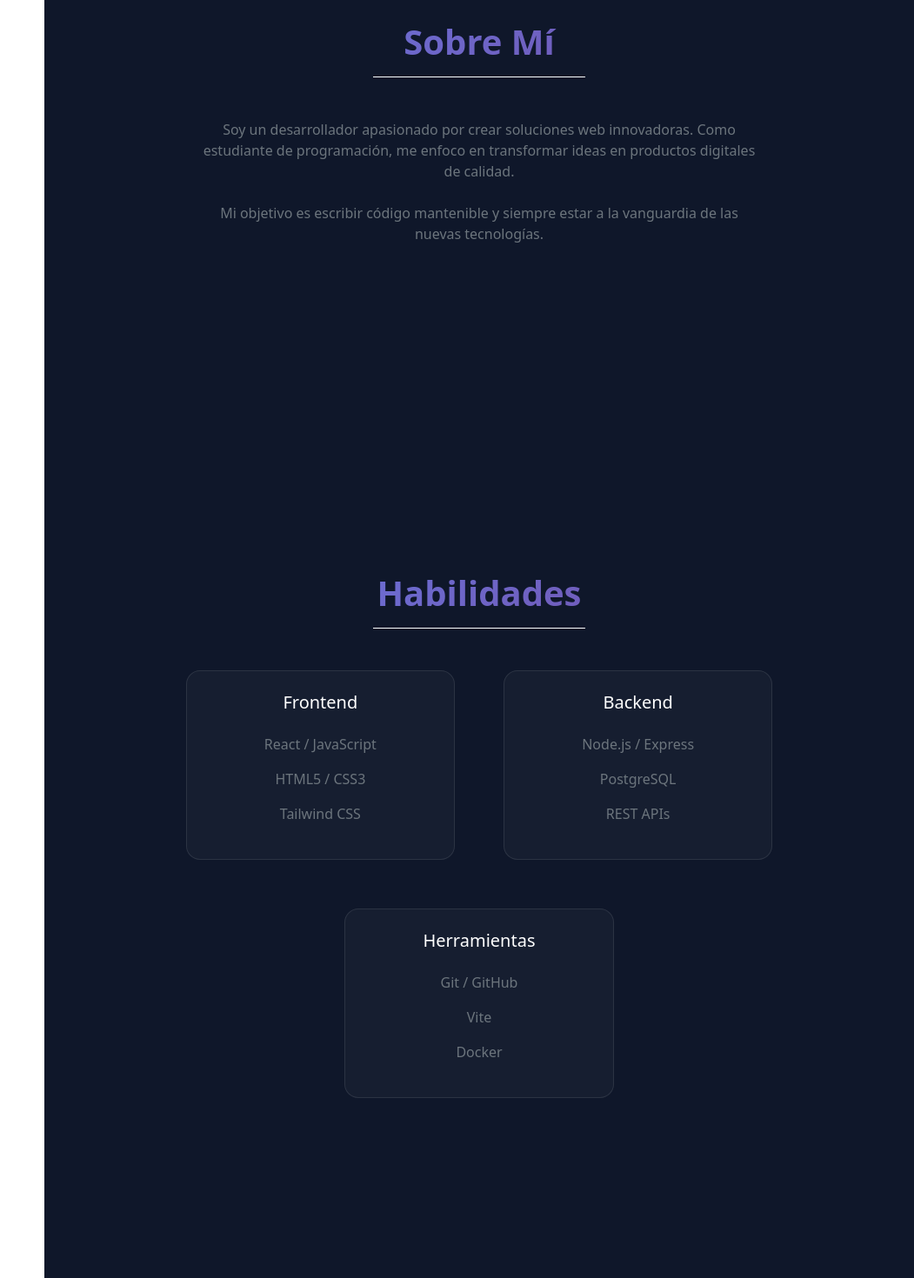
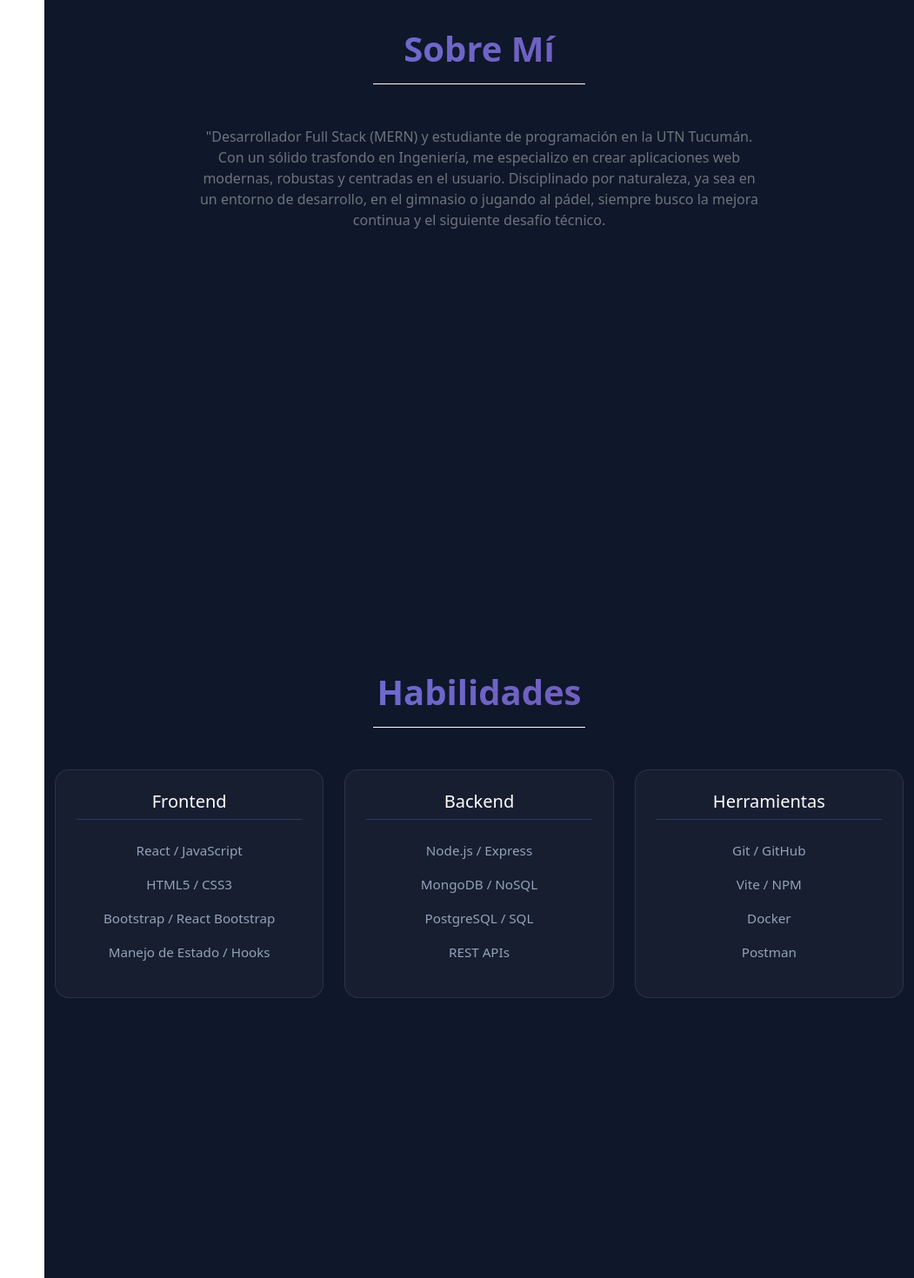
Before and after one commit to tomasgomez18/MyPorffolio, a React (Vite) app: page / in a window 1280 px wide. Shown: the part 1040-2510 px from the top of the page at 87% size, without its empty margins (229-1280 px from the left). Built offline with nearby package versions, Linux system fonts and the light colour scheme.

Commit message:
fix: Corrige detalle de la informacion personal, ajusta algunos estilos en las card de habilidades y baja el tamaño del contenido

```diff
--- a/src/components/home/Home.css
+++ b/src/components/home/Home.css
@@ -33,6 +33,7 @@ section {
   text-align: center;
   background: linear-gradient(135deg, #667eea 0%, #764ba2 100%);
   -webkit-background-clip: text;
+  background-clip: text;
   -webkit-text-fill-color: transparent;
 }
 
@@ -69,12 +70,6 @@ section {
 }
 
 /* Skills Grid */
-.skills-grid {
-  display: grid;
-  grid-template-columns: repeat(auto-fit, minmax(250px, 1fr));
-  gap: 2rem;
-}
-
 .skill-card {
   background: #1e293b;
   padding: 2rem;
@@ -83,12 +78,6 @@ section {
 }
 
 /* Proyectos */
-.projects-grid {
-  display: grid;
-  grid-template-columns: repeat(auto-fit, minmax(300px, 1fr));
-  gap: 2rem;
-}
-
 .project-card {
   background: #1e293b;
   padding: 1.5rem;
@@ -145,3 +134,24 @@ section {
     font-size: 2.5rem;
   }
 }
+.skill-card ul {
+  list-style: none; /* Quitamos los puntos */
+  padding: 0;
+  margin-top: 1rem;
+}
+
+.skill-card li {
+  color: #94a3b8;
+  margin-bottom: 0.75rem;
+  font-size: 0.95rem;
+  text-align: center; /* Centramos el texto de cada habilidad */
+}
+
+.skill-card h3 {
+  color: #fff;
+  font-size: 1.25rem;
+  margin-bottom: 1.5rem;
+  text-align: center;
+  border-bottom: 1px solid rgba(102, 126, 234, 0.3);
+  padding-bottom: 0.5rem;
+}
--- a/src/components/home/Home.jsx
+++ b/src/components/home/Home.jsx
@@ -1,4 +1,4 @@
-import React from 'react'
+import React from 'react';
 import './Home.css';
 
 function Home() {
@@ -35,12 +35,7 @@ function Home() {
             <div className="about-content row justify-content-center">
               <div className="about-text col-12 col-md-8 text-center text-secondary">
                 <p className="mb-4">
-                  Soy un desarrollador apasionado por crear soluciones web innovadoras.
-                  Como estudiante de programación, me enfoco en transformar ideas en productos digitales de calidad.
-                </p>
-                <p>
-                  Mi objetivo es escribir código mantenible y siempre estar a la vanguardia
-                  de las nuevas tecnologías.
+                 "Desarrollador Full Stack (MERN) y estudiante de programación en la UTN Tucumán. Con un sólido trasfondo en Ingeniería, me especializo en crear aplicaciones web modernas, robustas y centradas en el usuario. Disciplinado por naturaleza, ya sea en un entorno de desarrollo, en el gimnasio o jugando al pádel, siempre busco la mejora continua y el siguiente desafío técnico.
                 </p>
               </div>
             </div>
@@ -62,7 +57,8 @@ function Home() {
                   <ul className="list-unstyled text-secondary">
                     <li className="mb-3">React / JavaScript</li>
                     <li className="mb-3">HTML5 / CSS3</li>
-                    <li className="mb-3">Tailwind CSS</li>
+                    <li className="mb-3">Bootstrap / React Bootstrap</li>
+                    <li className="mb-3">Manejo de Estado / Hooks</li>
                   </ul>
                 </div>
               </div>
@@ -71,8 +67,9 @@ function Home() {
                   <h3 className="text-white mb-4 fs-5">Backend</h3>
                   <ul className="list-unstyled text-secondary">
                     <li className="mb-3">Node.js / Express</li>
-                    <li className="mb-3">PostgreSQL</li>
-                    <li className="mb-3">REST APIs</li>
+                      <li className="mb-3">MongoDB / NoSQL</li>
+                      <li className="mb-3">PostgreSQL / SQL</li>
+                      <li className="mb-3">REST APIs</li>
                   </ul>
                 </div>
               </div>
@@ -81,8 +78,9 @@ function Home() {
                   <h3 className="text-white mb-4 fs-5">Herramientas</h3>
                   <ul className="list-unstyled text-secondary">
                     <li className="mb-3">Git / GitHub</li>
-                    <li className="mb-3">Vite</li>
-                    <li className="mb-3">Docker</li>
+                      <li className="mb-3">Vite / NPM</li>
+                      <li className="mb-3">Docker</li>
+                      <li className="mb-3">Postman</li>
                   </ul>
                 </div>
               </div>
```
